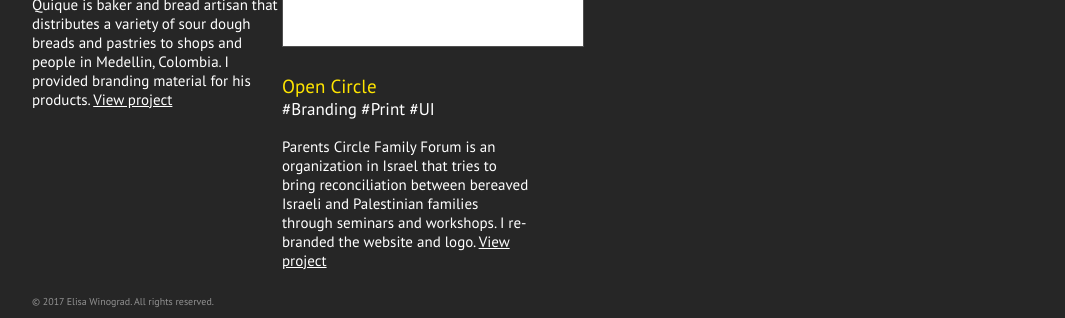
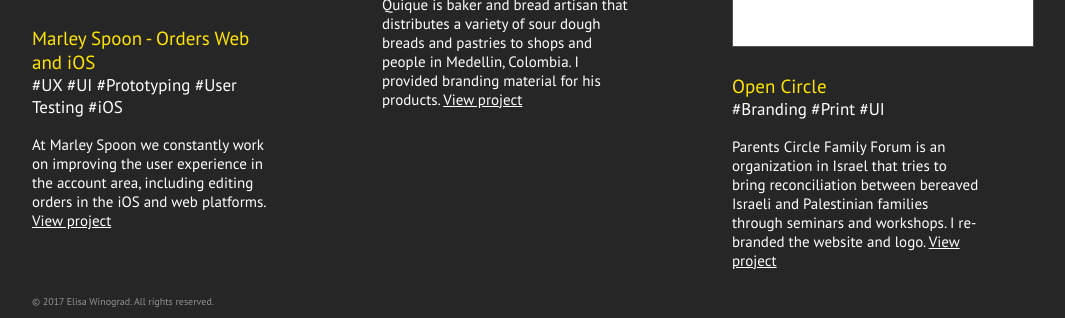
Before and after one commit to elisawinograd/elisawinograd.github.io, a PHP site: page / in a window 1280 px wide. Shown: the part 828-1146 px from the top of the page, without its empty margins (68-1133 px from the left). Run offline with PHP 8.4, Linux system fonts and the light colour scheme.

Commit message:
Update main.css

```diff
--- a/main.css
+++ b/main.css
@@ -52,7 +52,7 @@ body {
 }
 
 .project-home {
-	float: left;
+    float: left;
     width: 350px;
     min-height: 500px;
     margin: 0px 50px 0 0;
@@ -303,7 +303,6 @@ input[type=checkbox]:checked ~ [for="expand-about"] span:last-of-type {
     	.grid-home {
 	    width: 300px;
     	    margin-top: 20px;
-	    margin-right: 100px;
     	    border: 1px solid #505050;
     	    opacity: 1;
 	}
@@ -312,7 +311,7 @@ input[type=checkbox]:checked ~ [for="expand-about"] span:last-of-type {
 	    float: left;
 	    width: 250px;
 	    min-height: 500px;
-	    margin: 0px;
+	    margin-right: 100px;
 	}
 
 	#projects-col-1 {
```
